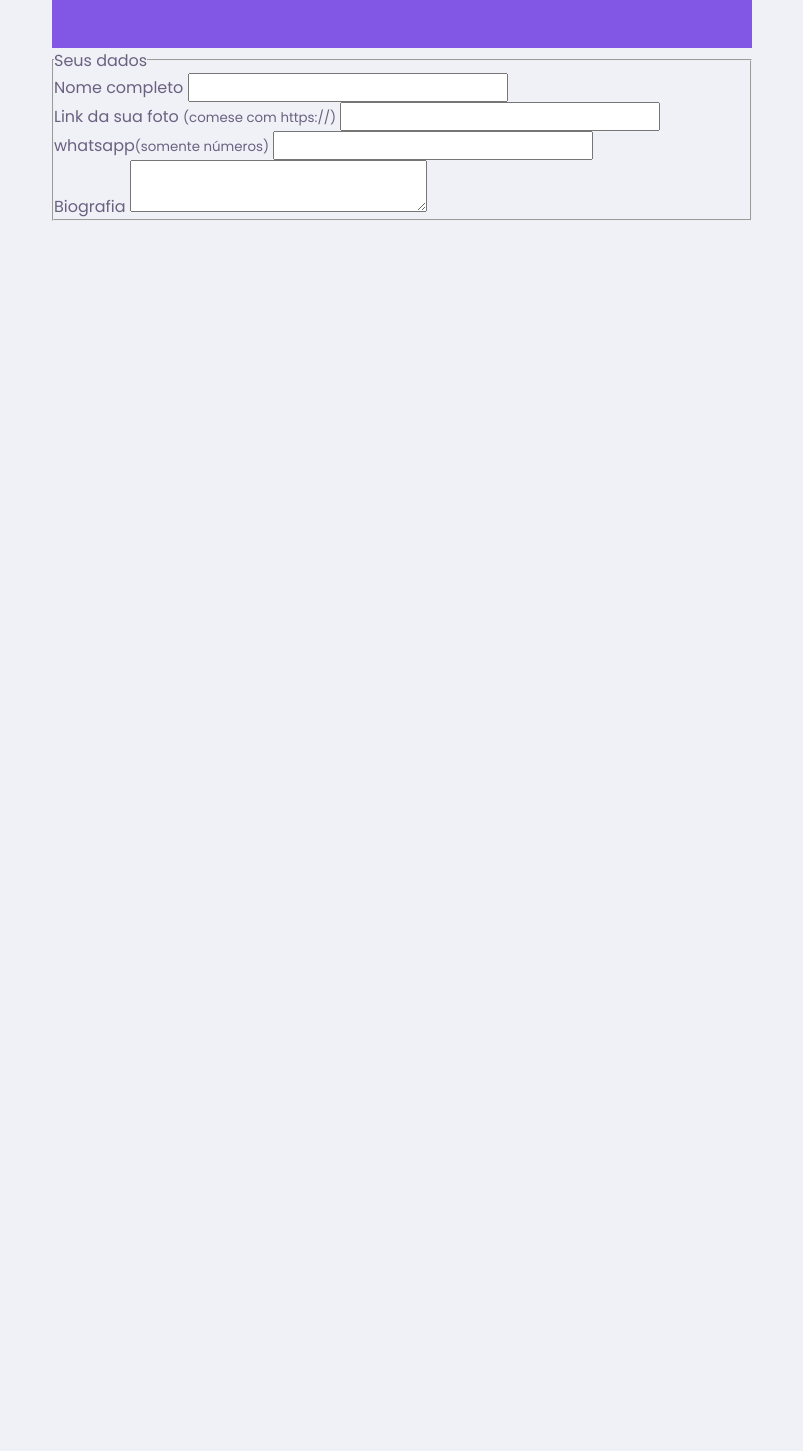
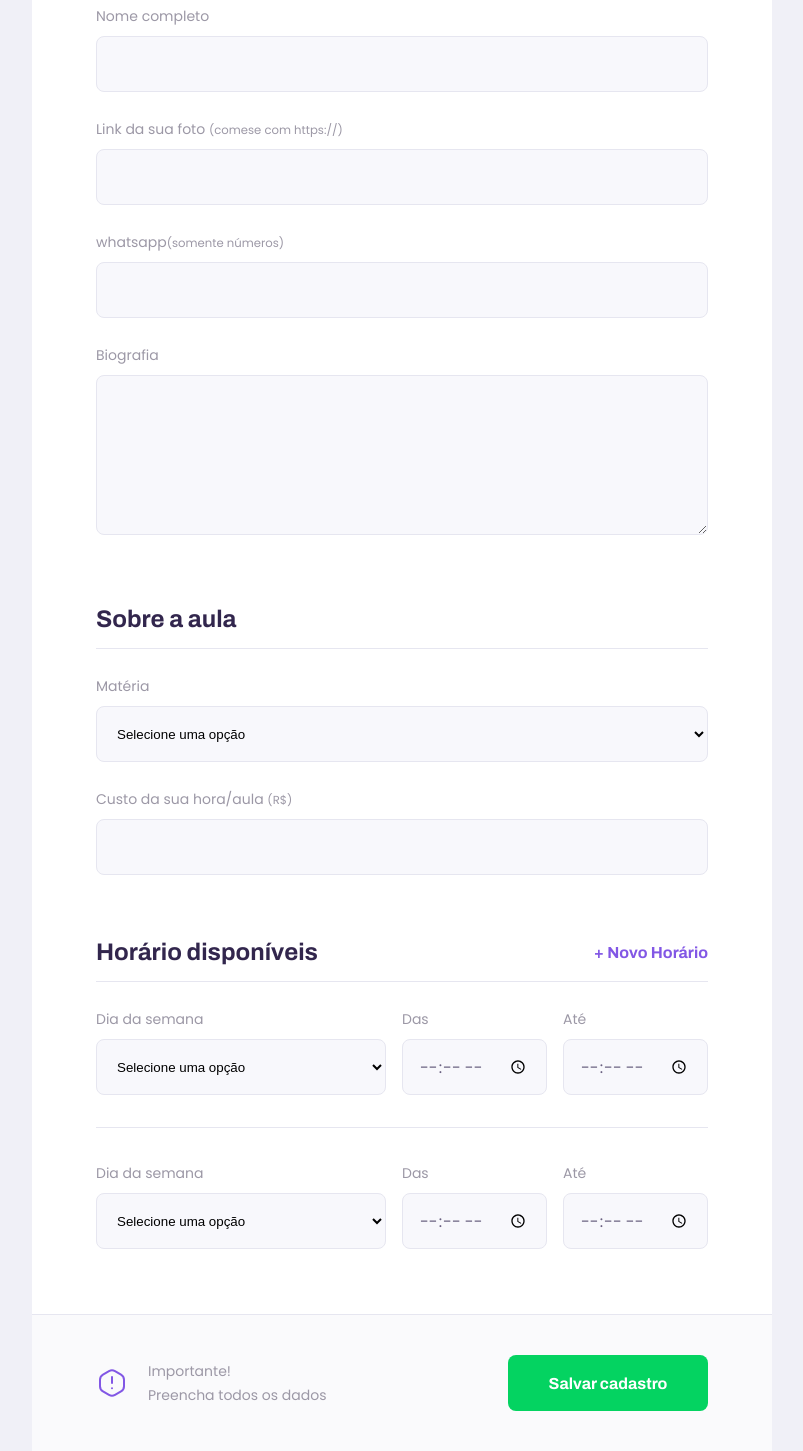
Before and after one commit to erlanmarinho/nlw-proffy, a plain HTML site: page give-classes.html in a window 1280 px wide. Shown: the part 436-1887 px from the top of the page, without its empty margins (238-1041 px from the left). Before the commit the page ends 800 px from the top, so only its background shows below. Drawn offline with Linux system fonts and the light colour scheme.

Commit message:
front end of the page

```diff
--- a/give-classes.html
+++ b/give-classes.html
@@ -11,7 +11,8 @@
     <title>Proffy | Sua plataforma de estudos online</title>
     <link rel="stylesheet" href="/styles/main.css" />
     <link rel="stylesheet" href="/styles/partials/header.css" />
-    <link rel="stylesheet" href="/styles/partials/page-give-classes.css" />
+    <link rel="stylesheet" href="/styles/partials/forms.css" />
+    <link rel="stylesheet" href="styles/partials/page-give-classes.css" />
   </head>
   <body id="page-give-classes">
     <div id="container">
@@ -25,8 +26,7 @@
 
         <div class="header-content">
           <strong>Que incrível que você quer dar aulas</strong>
-          <p>O primeiro passo é preencher esse formulário de inscrição</p>
-
+          <p>O primeiro passo, é preencher esse formulário de inscrição</p>
         </div>
       </header>
 
@@ -37,25 +37,129 @@
 
             <div class="input-block">
               <label for="name">Nome completo</label>
-            <input name="name" id="name" required >
+              <input name="name" id="name" required />
             </div>
 
             <div class="input-block">
-            <label for="avatar">Link da sua foto <small>(comese com https://)</small></label>
-            <input name="avatar" id="avatar" type="url" required >
+              <label for="avatar"
+                >Link da sua foto <small>(comese com https://)</small></label
+              >
+              <input name="avatar" id="avatar" type="url" required />
             </div>
 
             <div class="input-block">
-            <label for="whatsapp">whatsapp<small>(somente números)</small></label>
-            <input name="whatsapp" id="whatsapp" type="number" required >
+              <label for="whatsapp"
+                >whatsapp<small>(somente números)</small></label
+              >
+              <input name="whatsapp" id="whatsapp" type="number" required />
             </div>
 
             <div class="textarea-block">
               <label for="bio">Biografia</label>
-            <textarea name="bio" id="bio" required ></textarea>
+              <textarea name="bio" id="bio" required></textarea>
             </div>
           </fieldset>
+
+          <fieldset>
+            <legend>Sobre a aula</legend>
+            <div class="select-block">
+              <label for="subject">Matéria</label>
+              <select name="subject" id="subject" required>
+                <option value="">Selecione uma opção</option>
+                <option value="1">Artes</option>
+                <option value="2">Biologia</option>
+                <option value="3">Ciências</option>
+                <option value="4">Educação Física</option>
+                <option value="5">Física</option>
+                <option value="6">Geografia</option>
+                <option value="7">História</option>
+                <option value="8">Matemática</option>
+                <option value="9">Português</option>
+                <option value="10">Química</option>
+              </select>
+            </div>
+
+            <div class="input-block">
+              <label for="cost"
+                >Custo da sua hora/aula
+                <small>(R$)</small>
+              </label>
+              <input name="cost" id="cost" type="nunber" required />
+            </div>
+          </fieldset>
+
+          <fieldset id="schedule-items">
+            <legend>
+              Horário disponíveis
+              <button id="add-time">+ Novo Horário</button>
+            </legend>
+
+            <div class="schedule-item">
+              <div class="select-block">
+                <label for="weekday">Dia da semana</label>
+                <select name="weekday[]"  required>
+                  <option value="">Selecione uma opção</option>
+                  <option value="0">Domingo</option>
+                  <option value="1">Segunda</option>
+                  <option value="2">Terça</option>
+                  <option value="3">Quarta</option>
+                  <option value="4">Quinta</option>
+                  <option value="5">Sexta</option>
+                  <option value="6">Sábado</option>
+                </select>
+              </div>
+
+              <div class="input-block">
+                <label for="time-from">Das</label>
+                <input name="time-from[]"  type="time" required>
+              </div>
+
+              <div class="input-block">
+                <label for="time-to">Até</label>
+                <input name="time-to[]"  type="time" required>
+              </div>
+
+            </div>
+
+            <div class="schedule-item">
+              <div class="select-block">
+                <label for="weekday">Dia da semana</label>
+                <select name="weekday[]"  required>
+                  <option value="">Selecione uma opção</option>
+                  <option value="0">Domingo</option>
+                  <option value="1">Segunda</option>
+                  <option value="2">Terça</option>
+                  <option value="3">Quarta</option>
+                  <option value="4">Quinta</option>
+                  <option value="5">Sexta</option>
+                  <option value="6">Sábado</option>
+                </select>
+              </div>
+
+              <div class="input-block">
+                <label for="time-from">Das</label>
+                <input name="time-from[]"  type="time" required>
+              </div>
+
+              <div class="input-block">
+                <label for="time-to">Até</label>
+                <input name="time-to[]"  type="time" required>
+              </div>
+
+            </div>
+          </fieldset>
+
         </form>
+
+        <footer>
+          <p>
+            <img src="/images/icons/warning.svg" alt="Aviso importante">
+            Importante! <br>
+            Preencha todos os dados
+          </p>
+          <button type="submit" form="create-class">Salvar cadastro</button>
+        </footer>
+
       </main>
     </div>
   </body>
--- /dev/null
+++ b/styles/partials/forms.css
@@ -0,0 +1,47 @@
+
+.select-block label,
+.input-block label,
+.textarea-block label {
+  font-size: 1.4rem;
+  color: var(--color-text-complement);
+}
+
+.input-block input,
+.select-block select,
+.textarea-block textarea{
+  width: 100%;
+  height: 5.6rem;
+  margin-top: 0.8rem;
+  border-radius: 0.8rem;
+  background: var(--color-input-background);
+  border: 1px solid var(--color-line-in-white);
+  outline: 0;
+  padding: 0 1.6rem;
+  font-size: 1.6rem Archivo;
+}
+
+.textarea-block textarea {
+  padding: 1.2rem 1.6rem;
+  height: 16rem;
+
+  resize: vertical;
+}
+
+.input-block,
+.textarea-block {
+  position: relative;
+}
+
+.input-block:focus-within::after,
+.textarea-block:focus-within::after {
+  content: "";
+
+  width: cal(100% - 3.2rem);
+  height: 2px;
+
+  background: var(--color-primary-light);
+  position: absolute;
+  left: 1.6rem;
+  right: 1.6rem;
+  bottom: 0;
+}
--- a/styles/partials/page-give-classes.css
+++ b/styles/partials/page-give-classes.css
@@ -0,0 +1,154 @@
+#page-give-classes #container {
+  width: 100vw;
+  height: 100vh;
+}
+
+#page-give-classes .page-header .header-content {
+  margin-bottom: 6.4rem;
+}
+
+#page-give-classes main {
+  background: var(--color-box-base);
+  width: 100%;
+  max-width: 74rem;
+  border-radius: 0.8rem;
+  margin: -3.2rem auto 3.2rem;
+  padding-top: 6.4rem;
+
+}
+
+#page-give-classes fieldset {
+  border: none;
+  padding: 0 2.4rem;
+}
+
+#page-give-classes fieldset legend {
+  font: 700 2.4rem Archivo;
+  color: var(--color-text-title);
+  margin-bottom: 2.4rem;
+
+  display: flex;
+  align-items: center;
+  justify-content: space-between;
+
+  width: 100%;
+
+  padding-bottom: 1.6rem;
+  border-bottom: 1px solid var(--color-line-in-white)
+}
+
+#page-give-classes fieldset legend button {
+  background: none;
+  border: 0;
+  color: var(--color-primary);
+  font: 700 1.6rem Archivo;
+  cursor: pointer;
+  trasition: 0.2s;
+}
+
+#page-give-classes fieldset legend button:hover {
+  color: var(--color-primary-dark);
+}
+
+#page-give-classes fieldset+fieldset {
+  margin-top: 6.4rem;
+}
+
+#page-give-classes .input-block+.input-block,
+#page-give-classes .input-block+.textarea-block,
+#page-give-classes .select-block+.input-block {
+  margin-top: 2.4rem;
+}
+
+#page-give-classes main footer {
+  padding: 4rem 2.4rem;
+
+  background: var(--color-box-footer);
+  border-top: 1px solid var(--color-line-in-white);
+  margin-top: 6.5rem;
+}
+
+#page-give-classes main footer p {
+  display: flex;
+  align-items: center;
+  justify-content: center;
+
+  font-size: 1.4rem;
+  line-height: 2.4rem;
+
+  color: var(--color-text-complement);
+}
+
+#page-give-classes main footer p img {
+  margin-right: 2rem;
+}
+
+#page-give-classes main footer button {
+  width: 100%;
+  height: 5.6rem;
+  background: var(--color-secondary);
+  color: var(--color-button-text);
+  border: 0;
+  border-radius: 0.8rem;
+  cursor: pointer;
+  font: 700 1.6rem Archivo;
+
+  display: flex;
+  align-items: center;
+  justify-content: center;
+
+  text-decoration: none;
+  trasition: o.2s;
+
+  margin-top: 3.2rem;
+}
+
+#page-give-classes main footer button:hover {
+  background: var(--color-secondary-dark);
+}
+
+.schedule-item+.schedule-item {
+  margin-top: 3.2rem;
+  padding-top: 3.2rem;
+
+  border-top: 1px solid var(--color-line-in-white)
+}
+
+@media (min-width: 700px) {
+  #page-give-classes #container {
+    max-width: 100vw;
+  }
+
+  #page-give-classes .page-header .header-content {
+    margin-bottom: 0;
+  }
+
+  #page-give-classes main fieldset {
+    padding: 0 64px;
+  }
+
+  .schedule-item {
+    display: grid;
+    grid-template-columns: 2fr 1fr 1fr;
+    column-gap: 1.6rem;
+  }
+
+  #page-give-classes #schedule-items .select-block+.input-block,
+  #page-give-classes #schedule-items .input-block+.input-block {
+    margin-top: 0;
+  }
+
+  #page-give-classes main footer {
+    padding: 40px 64px;
+
+    display: flex;
+    align-items: center;
+    justify-content: space-between;
+  }
+
+  #page-give-classes main footer button {
+    margin-top: 0;
+
+    width: 200px;
+  }
+}
--- a/styles/partials/page-study.css
+++ b/styles/partials/page-study.css
@@ -38,41 +38,6 @@
   background: var(--color-secondary-dark);
 }
 
-.select-block label,
-.input-block label {
-  font-size: 1.4rem;
-  color: var(--color-text-complement);
-}
-
-.input-block input,
-.select-block select{
-  width: 100%;
-  height: 5.6rem;
-  margin-top: 0.8rem;
-  border-radius: 0.8rem;
-  background: var(--color-input-background);
-  border: 1px solid var(--color-line-in-white);
-  outline: 0;
-  padding: 0 1.6rem;
-  font-size: 1.6rem Archivo;
-}
-
-.input-block {
-  position: relative;
-}
-
-.input-block:focus-within::after {
-  content: "";
-
-  width: cal(100% - 3.2rem);
-  height: 2px;
-
-  background: var(--color-primary-light);
-  position: absolute;
-  left: 1.6rem;
-  right: 1.6rem;
-  bottom: 0;
-}
 
 #page-study main {
   margin: 3.2rem auto;
```
Also changed, not shown: study.html (+1 -0 lines). Lines whose indentation alone changed are shown as unchanged.
